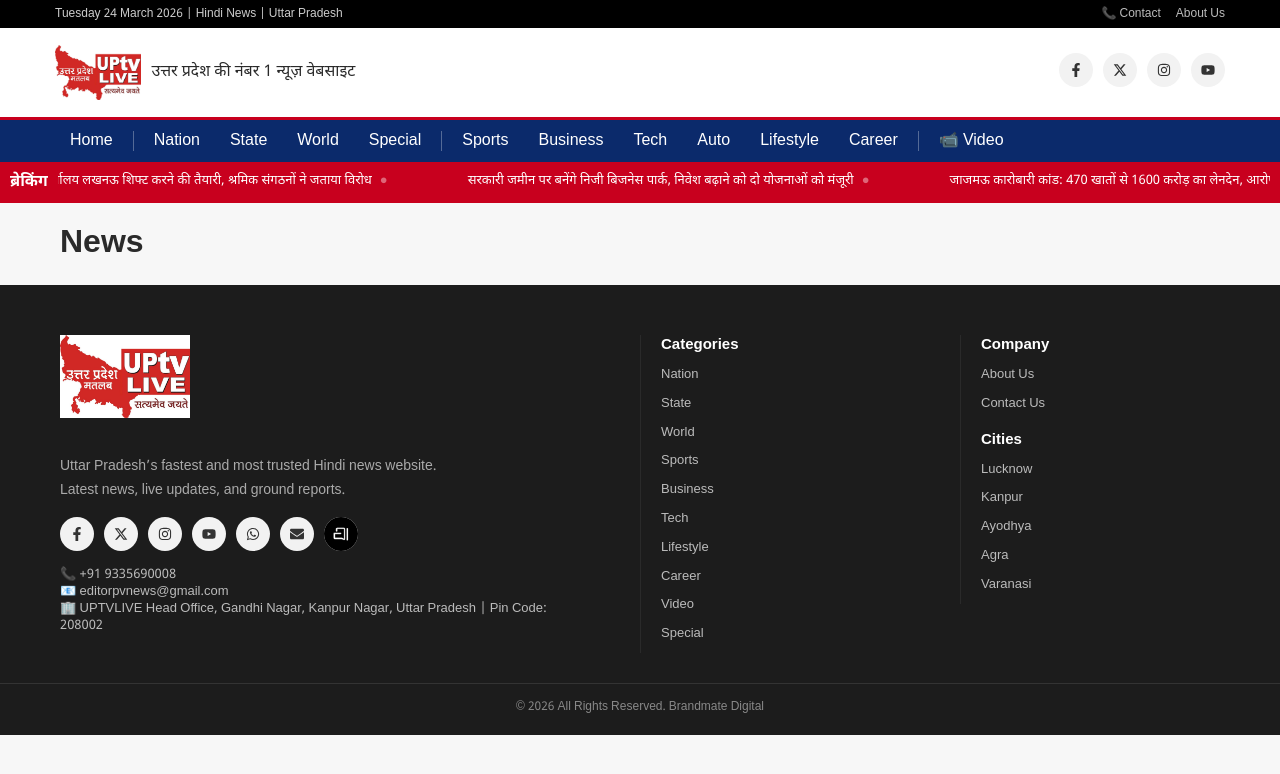
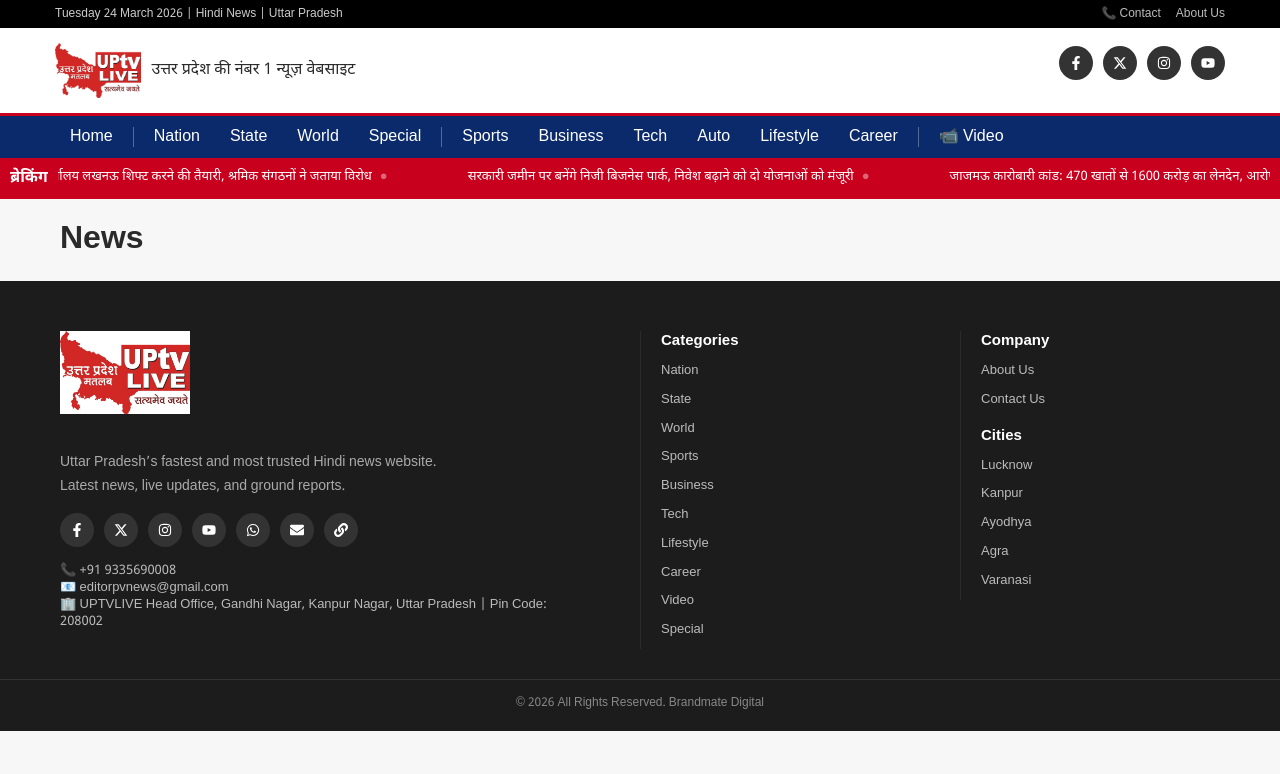
Before and after one commit to lets-make-ashwani/uptvlive, a React (Vite) app: page /city/Agra in a window 1280 px wide. Shown: the top 774 px of the page. Built offline with nearby package versions, Linux system fonts and the light colour scheme.

Commit message:
aratt icon

```diff
--- a/src/components/Footer/Footer.css
+++ b/src/components/Footer/Footer.css
@@ -173,46 +173,3 @@
 .contact a:hover {
   color: red;
 }
-
-/* ================= SOCIAL ================= */
-.social {
-  display: flex;
-  gap: 10px;
-  margin-top: 10px;
-}
-
-.social a {
-  width: 34px;
-  height: 34px;
-  background: #f2f2f2;
-  color: #333;
-
-  display: flex;
-  align-items: center;
-  justify-content: center;
-
-  border-radius: 50%;
-  transition: 0.3s;
-}
-
-.social a:hover {
-  transform: translateY(-3px);
-
-  color: #fff;
-}
-
-/* ================= ARATT ICON ================= */
-.aratt-icon img {
-  width: 34px;
-  height: 34px;
-  object-fit: contain;
-  border-radius: 50%;
-  background: #000;
-  padding: 6px;
-  transition: 0.3s;
-}
-
-.aratt-icon:hover img {
-  transform: scale(1.1);
-  background: #111;
-}
--- a/src/components/Footer/Footer.jsx
+++ b/src/components/Footer/Footer.jsx
@@ -7,7 +7,8 @@ import {
   FaInstagram,
   FaYoutube,
   FaEnvelope,
-  FaWhatsapp
+  FaWhatsapp,
+  FaLink
 } from "react-icons/fa";
 
 import { FaXTwitter } from "react-icons/fa6";
@@ -33,42 +34,69 @@ function Footer() {
             Latest news, live updates, and ground reports.
           </p>
 
-          {/* ================= SOCIAL ================= */}
+          {/* ================= SOCIAL ICONS ================= */}
           <div className="social">
 
-            <a href="https://www.facebook.com/share/g/1F2hjHwfW4/" target="_blank" rel="noreferrer">
+            <a
+              href="https://www.facebook.com/share/g/1F2hjHwfW4/"
+              target="_blank"
+              rel="noreferrer"
+              title="Facebook"
+            >
               <FaFacebookF />
             </a>
 
-            <a href="https://x.com/UPTV_BREAKING" target="_blank" rel="noreferrer">
+            <a
+              href="https://x.com/UPTV_BREAKING"
+              target="_blank"
+              rel="noreferrer"
+              title="Twitter / X"
+            >
               <FaXTwitter />
             </a>
 
-            <a href="https://www.instagram.com/uptvlive" target="_blank" rel="noreferrer">
+            <a
+              href="https://www.instagram.com/uptvlive?igsh=ejA1ZzR1OGhwdjhm"
+              target="_blank"
+              rel="noreferrer"
+              title="Instagram"
+            >
               <FaInstagram />
             </a>
 
-            <a href="https://www.youtube.com/@UPtvLIVE1" target="_blank" rel="noreferrer">
+            <a
+              href="https://www.youtube.com/@UPtvLIVE1"
+              target="_blank"
+              rel="noreferrer"
+              title="YouTube"
+            >
               <FaYoutube />
             </a>
 
-            <a href="https://whatsapp.com/channel/0029VaA2qZEDTkK9Rx1evr3z" target="_blank" rel="noreferrer">
+            <a
+              href="https://whatsapp.com/channel/0029VaA2qZEDTkK9Rx1evr3z"
+              target="_blank"
+              rel="noreferrer"
+              title="WhatsApp Channel"
+            >
               <FaWhatsapp />
             </a>
 
-            <a href="mailto:editorpvnews@gmail.com">
+            <a
+              href="mailto:editorpvnews@gmail.com"
+              title="Email"
+            >
               <FaEnvelope />
             </a>
 
-            {/* ✅ ARATT CUSTOM ICON */}
+            {/* ✅ ARATT LINK */}
             <a
               href="https://aratt.ai/@uptvlive"
               target="_blank"
               rel="noreferrer"
               title="Follow on Aratt"
-              className="aratt-icon"
             >
-              <img src="/images/aratt.png" alt="Aratt" />
+              <FaLink />
             </a>
 
           </div>
@@ -77,11 +105,15 @@ function Footer() {
           <div className="contact">
 
             <p>
-              📞 <a href="tel:+919335690008">+91 9335690008</a>
+              📞{" "}
+              <a href="tel:+919335690008">
+                +91 9335690008
+              </a>
             </p>
 
             <p>
-              📧 <a href="mailto:editorpvnews@gmail.com">
+              📧{" "}
+              <a href="mailto:editorpvnews@gmail.com">
                 editorpvnews@gmail.com
               </a>
             </p>
```
